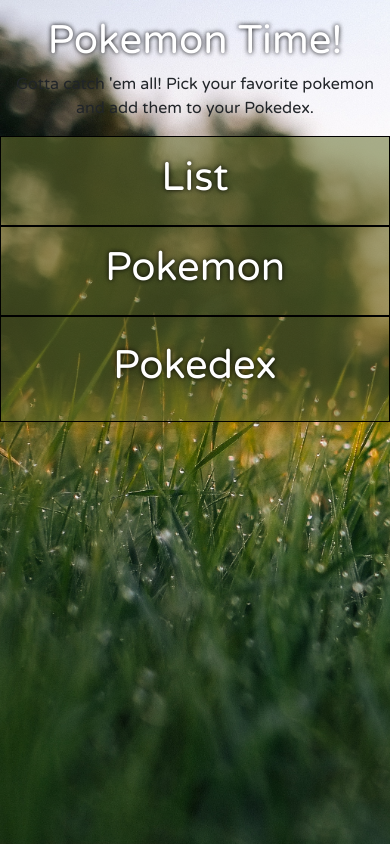
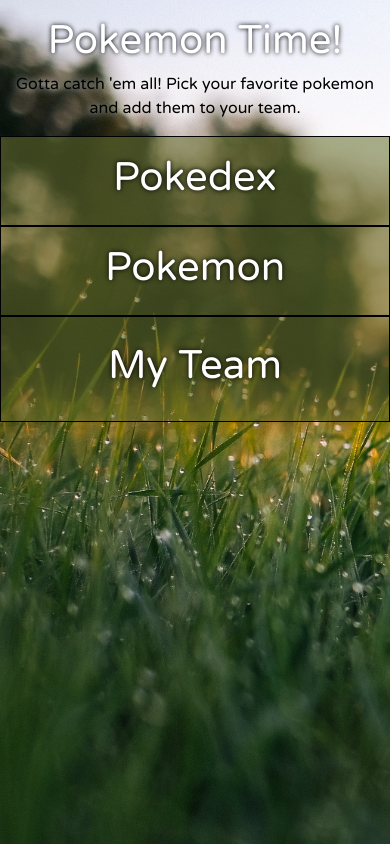
Before and after one commit to ClairRogers/Pokedex, a plain HTML site: page index.html in a window 390 px wide. Drawn offline with nearby package versions, Linux system fonts and the light colour scheme; no server answers.

Commit message:
mobile format

```diff
--- a/assets/style.css
+++ b/assets/style.css
@@ -1,5 +1,5 @@
 body {
-  background-image: url(/assets/images/grass.jpg);
+  background-image: url(images/grass.jpg);
   height: 100vh;
   background-attachment: fixed;
   background-size: cover;
@@ -15,3 +15,9 @@
   color: white;
   text-shadow: 0 0 5px black;
 }
+
+.shadow {
+  color: black;
+  text-shadow: 0 0 8px white;
+  box-shadow: none !important;
+}
--- a/index.html
+++ b/index.html
@@ -17,14 +17,14 @@
     <section class="row">
       <div class="col-12 text-center">
         <h1 class="mt-3">Pokemon Time!</h1>
-        <p>Gotta catch 'em all! Pick your favorite pokemon and add them to your Pokedex.</p>
+        <p class="shadow">Gotta catch 'em all! Pick your favorite pokemon and add them to your team.</p>
       </div>
     </section>
     <section class="row">
       <div class="col-12 col-md-8 background py-3">
         <div class="row text-center">
           <div class="col-12 text-center">
-            <h1>List</h1>
+            <h1>Pokedex</h1>
           </div>
           <div id="list" class="text-center">
             <!-- list here-->
@@ -42,9 +42,9 @@
       <div class="col-12 background py-3">
         <div class="row">
           <div class="col-12 text-center my-2">
-            <h1>Pokedex</h1>
+            <h1>My Team</h1>
           </div>
-          <div id="pokedex" class="col-12 text-center d-flex">
+          <div id="pokedex" class="col-12 text-center d-flex flex-wrap">
 
           </div>
         </div>
```
